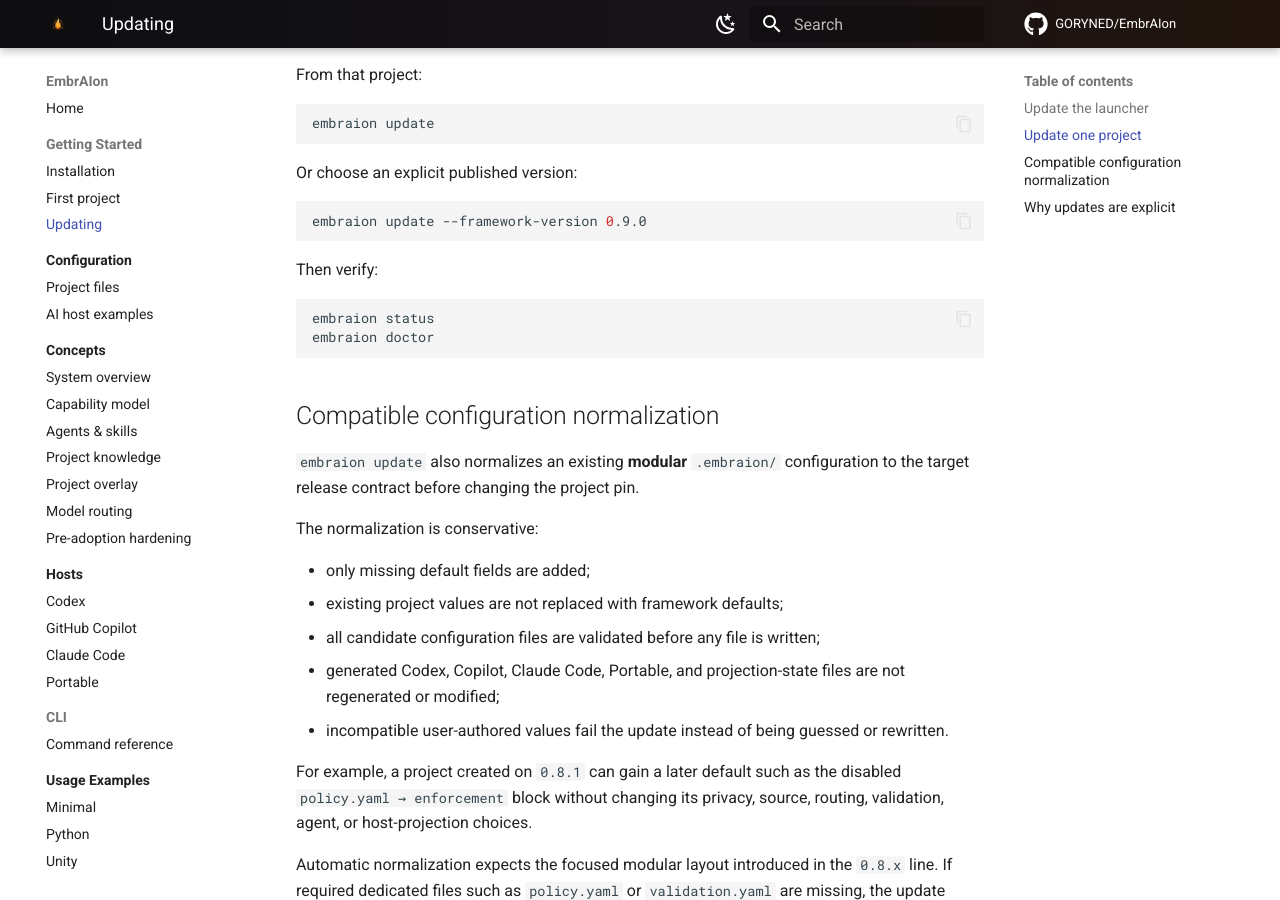
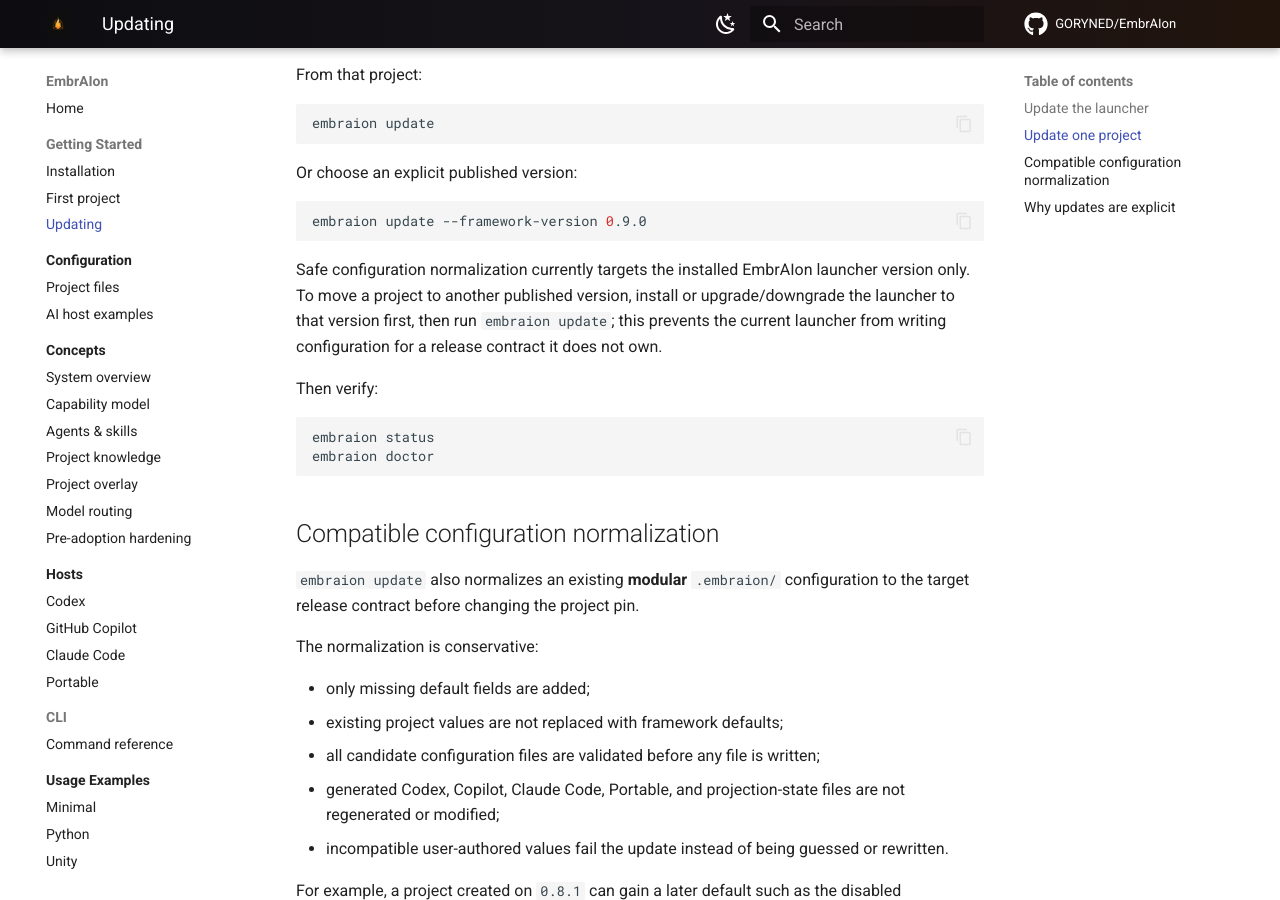
Before and after one commit to GORYNED/EmbrAIon, an MkDocs documentation site: the page built from docs/getting-started/updating.md, in a window 1280 px wide and 900 px high, scrolled down 482 px. Built offline with MkDocs 1.6.1 and Material for MkDocs 9.7.7, drawn with Linux system fonts in a browser that asks for light colours; comment, search, counter and statistics services are not loaded.

Commit message:
docs: clarify launcher-owned safe updates

````diff
--- a/docs/getting-started/updating.md
+++ b/docs/getting-started/updating.md
@@ -26,6 +26,8 @@ Or choose an explicit published version:
 ```bash
 embraion update --framework-version 0.9.0
 ```
+
+Safe configuration normalization currently targets the installed EmbrAIon launcher version only. To move a project to another published version, install or upgrade/downgrade the launcher to that version first, then run `embraion update`; this prevents the current launcher from writing configuration for a release contract it does not own.
 
 Then verify:
 
````
